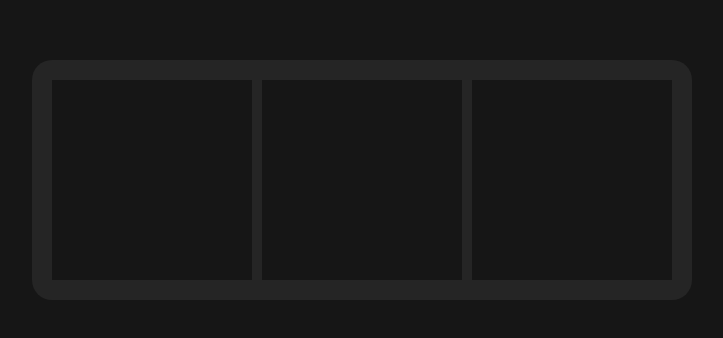
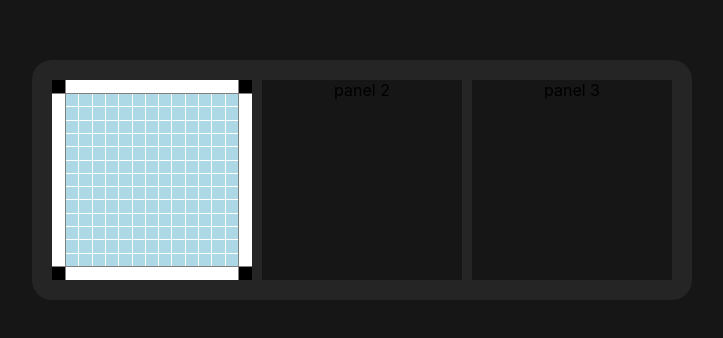
Before and after one commit to genekomarov/main, a React (Create React App) app in the folder projects/poker-calc-v2/client/app/: page / in a window 1280 px wide. Shown: the part 220-558 px from the top of the page, without its empty margins (278-1001 px from the left). Built offline with nearby package versions, Linux system fonts and the light colour scheme.

Commit message:
Разложили компоненты

```diff
--- /dev/null
+++ b/projects/poker-calc-v2/client/app/src/modules/Application/Content/Content.tsx
@@ -0,0 +1,22 @@
+import React from "react";
+import Panel from "@/Application/Panel/Panel";
+import PanelOdds from "@/Application/PanelOdds/PanelOdds";
+
+export default function Content(): React.ReactElement {
+    return (
+        <div
+            style={{
+                padding: '15px',
+                margin: '15px',
+                backgroundColor: 'var(--bgColor2)',
+                borderRadius: 'var(--radius1)',
+                display: 'flex',
+                flexWrap: 'wrap'
+            }}
+        >
+            <Panel><PanelOdds/></Panel>
+            <Panel>panel 2</Panel>
+            <Panel>panel 3</Panel>
+        </div>
+    );
+}
--- a/projects/poker-calc-v2/client/app/src/modules/Application/Page/Page.tsx
+++ b/projects/poker-calc-v2/client/app/src/modules/Application/Page/Page.tsx
@@ -1,5 +1,8 @@
-import React, { useEffect } from "react";
+import React from "react";
 import theme from '@/Common/themes/dark/theme.module.scss';
+import WidthProvider from '@/Common/WidthProvider/WidthProvider';
+import FixedStepBlock from "@/Common/FixedStepBlock/FixedStepBlock";
+import Content from "@/Application/Content/Content";
 
 interface IState {
     panelCount: number;
@@ -27,7 +30,8 @@ export default function Page(): React.ReactElement {
                 backgroundColor: 'var(--bgColor1)',
                 display: 'flex',
                 minHeight: '100vh',
-                alignItems: 'center'
+                alignItems: 'center',
+                minWidth: '300px'
             }}
         >
             <WidthProvider>
@@ -48,97 +52,3 @@ function calcWidthRange(state: IState): number[] {
     }
     return range;
 }
-
-export function WidthProvider(props: {
-    children: React.ReactElement
-}): React.JSX.Element {
-    const {children} = props;
-
-    const ref = React.createRef<HTMLDivElement>();
-    const [width, setWidth] = React.useState<number>(0);
-
-    React.useEffect(() => {
-        const resizeObserver = new ResizeObserver((entries) => {
-            setWidth(entries[0].contentRect.width);
-        });
-        if (!ref.current) {
-            return;
-        }
-        resizeObserver.observe(ref.current);
-        return (): void => {
-            if (!ref.current) {
-                return;
-            }
-            resizeObserver.unobserve(ref.current);
-        };
-    }, [ref]);
-
-    return (
-        <div
-            ref={ref}
-            style={{
-                width: '100%',
-                display: 'flex',
-                justifyContent: 'center'
-            }}
-        >
-            {React.cloneElement(children, {availableWidth: width})}
-        </div>
-    );
-}
-
-export function FixedStepBlock(props: {
-    children: React.ReactElement,
-    availableWidth?: number,
-    widthRange: number[]
-}): React.ReactElement {
-    const {children, availableWidth, widthRange} = props;
-
-    const [currentWidth, setCurrentWidth] = React.useState<number>(0);
-    useEffect(() => {
-        const reversedWidthRange = [...widthRange].reverse();
-        const width: number = reversedWidthRange.find((widthElement) => {
-            return widthElement + 20 <= (availableWidth || 0);
-        }) || widthRange[0];
-        setCurrentWidth(width);
-    }, [availableWidth, widthRange]);
-
-    return (
-        <div
-            style={{width: `${currentWidth}px`}}
-        >{children}</div>
-    );
-}
-
-export function Content(): React.ReactElement {
-    return (
-        <div
-            style={{
-                padding: '15px',
-                margin: '15px',
-                backgroundColor: 'var(--bgColor2)',
-                borderRadius: 'var(--radius1)',
-                display: 'flex',
-                flexWrap: 'wrap'
-            }}
-        >
-            <Panel />
-            <Panel />
-            <Panel />
-        </div>
-    );
-}
-
-export function Panel(): React.ReactElement {
-    return (
-        <div
-            style={{
-                width: '200px',
-                aspectRatio: 1,
-                backgroundColor: 'var(--bgColor1)',
-                margin: '5px',
-                flexShrink: 0
-            }}
-        />
-    );
-}
--- /dev/null
+++ b/projects/poker-calc-v2/client/app/src/modules/Application/Panel/Panel.tsx
@@ -0,0 +1,22 @@
+import React from "react";
+
+interface IProps {
+    children: React.ReactNode
+}
+
+export default function Panel(props: IProps): React.ReactElement {
+    const {children} = props;
+    return (
+        <div
+            style={{
+                width: '200px',
+                aspectRatio: 1,
+                backgroundColor: 'var(--bgColor1)',
+                margin: '5px',
+                flexShrink: 0
+            }}
+        >
+            {children}
+        </div>
+    );
+}
--- /dev/null
+++ b/projects/poker-calc-v2/client/app/src/modules/Application/PanelOdds/PanelOdds.tsx
@@ -0,0 +1,49 @@
+import React from "react";
+
+export default function PanelOdds(): React.ReactElement {
+    return (
+        <div
+            style={{
+                backgroundColor: 'gray',
+                height: '100%',
+                display: 'grid',
+                gridTemplateColumns: '1fr 13fr 1fr',
+                gridTemplateRows: '1fr 13fr 1fr',
+                gap: '1px 1px'
+            }}
+        >
+
+            <div style={{ backgroundColor: 'black' }} />
+
+            <div style={{ backgroundColor: 'white' }} />
+
+            <div style={{ backgroundColor: 'black' }} />
+
+            <div style={{ backgroundColor: 'white' }} />
+
+            <div style={{
+                backgroundColor: 'white',
+                display: 'grid',
+                gridTemplateColumns: 'repeat(13, 1fr)',
+                gridTemplateRows: 'repeat(13, 1fr)',
+                gap: '1px'
+            }}
+            >
+                {new Array(169).fill(null).map((_, index) => {
+                    return <div
+                        style={{ backgroundColor: 'lightblue' }}
+                        key={index}
+                    />;
+                })}
+            </div>
+
+            <div style={{ backgroundColor: 'white' }} />
+
+            <div style={{ backgroundColor: 'black' }} />
+
+            <div style={{ backgroundColor: 'white' }} />
+
+            <div style={{ backgroundColor: 'black' }} />
+        </div>
+    );
+}
--- /dev/null
+++ b/projects/poker-calc-v2/client/app/src/modules/Common/FixedStepBlock/FixedStepBlock.tsx
@@ -0,0 +1,24 @@
+import React, {useEffect} from "react";
+
+export default function FixedStepBlock(props: {
+    children: React.ReactElement,
+    availableWidth?: number,
+    widthRange: number[]
+}): React.ReactElement {
+    const {children, availableWidth, widthRange} = props;
+
+    const [currentWidth, setCurrentWidth] = React.useState<number>(0);
+    useEffect(() => {
+        const reversedWidthRange = [...widthRange].reverse();
+        const width: number = reversedWidthRange.find((widthElement) => {
+            return widthElement + 20 <= (availableWidth || 0);
+        }) || widthRange[0];
+        setCurrentWidth(width);
+    }, [availableWidth, widthRange]);
+
+    return (
+        <div
+            style={{width: `${currentWidth}px`}}
+        >{children}</div>
+    );
+}
--- /dev/null
+++ b/projects/poker-calc-v2/client/app/src/modules/Common/WidthProvider/WidthProvider.tsx
@@ -0,0 +1,39 @@
+import React from "react";
+
+export default function WidthProvider(props: {
+    children: React.ReactElement
+}): React.JSX.Element {
+    const {children} = props;
+
+    const ref = React.createRef<HTMLDivElement>();
+    const [width, setWidth] = React.useState<number>(0);
+
+    React.useEffect(() => {
+        const resizeObserver = new ResizeObserver((entries) => {
+            setWidth(entries[0].contentRect.width);
+        });
+        if (!ref.current) {
+            return;
+        }
+        resizeObserver.observe(ref.current);
+        return (): void => {
+            if (!ref.current) {
+                return;
+            }
+            resizeObserver.unobserve(ref.current);
+        };
+    }, [ref]);
+
+    return (
+        <div
+            ref={ref}
+            style={{
+                width: '100%',
+                display: 'flex',
+                justifyContent: 'center'
+            }}
+        >
+            {React.cloneElement(children, {availableWidth: width})}
+        </div>
+    );
+}
```
